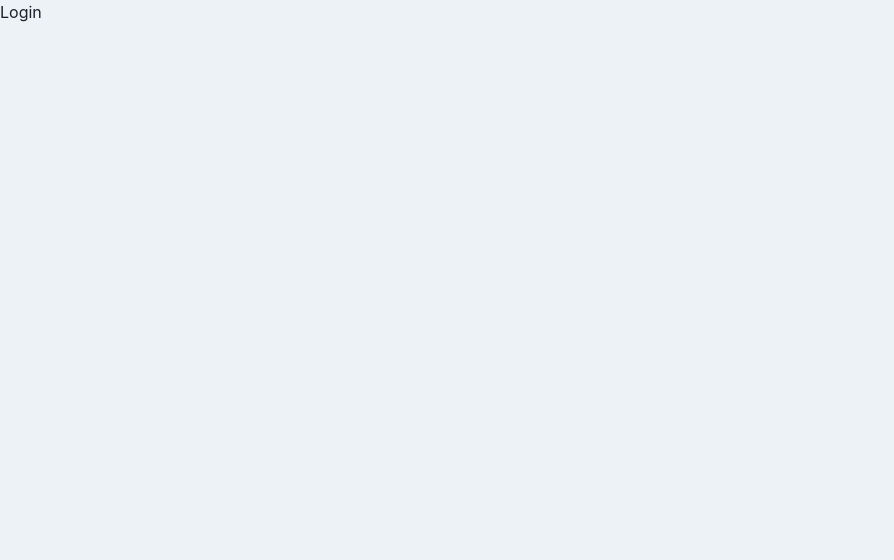
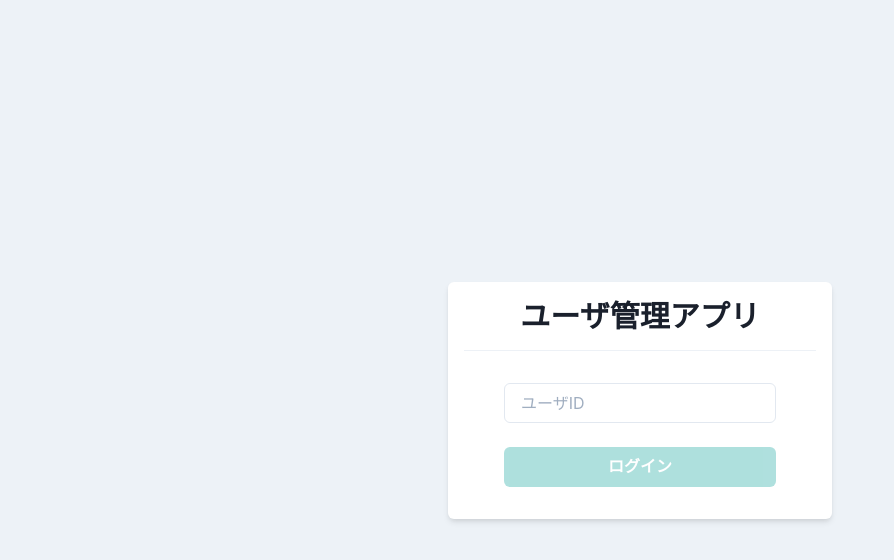
Before and after one commit to takumibv/react-tailwind-boilerplate, a React (Create React App) app: page / in a window 1280 px wide. Shown: the top 560 px of the page, without its empty margins (0-894 px from the left). Built offline with nearby package versions, Linux system fonts and the light colour scheme.

Commit message:
useAuth実装

```diff
--- a/package.json
+++ b/package.json
@@ -47,5 +47,7 @@
       "last 1 safari version"
     ]
   },
-  "devDependencies": {}
+  "devDependencies": {
+    "axios": "^0.24.0"
+  }
 }
--- /dev/null
+++ b/src/components/atoms/button/PrimaryButton.tsx
@@ -0,0 +1,24 @@
+import { Button } from "@chakra-ui/react";
+import { VFC } from "react";
+
+type Props = {
+  children: React.ReactNode;
+  onClick?: () => void;
+  disabled?: boolean;
+  loading?: boolean;
+};
+
+export const PrimaryButton: VFC<Props> = ({ children, onClick, disabled = false, loading = false }) => {
+  return (
+    <Button
+      bg="teal.400"
+      color="white"
+      _hover={{ opacity: "0.8" }}
+      onClick={onClick}
+      disabled={disabled || loading}
+      isLoading={loading}
+    >
+      {children}
+    </Button>
+  );
+}
--- a/src/components/pages/Login.tsx
+++ b/src/components/pages/Login.tsx
@@ -1,5 +1,31 @@
-import { memo, VFC } from "react";
+import { ChangeEvent, memo, useState, VFC } from "react";
+import { Input } from "@chakra-ui/input";
+import { Box, Divider, Flex, Heading, Stack } from "@chakra-ui/layout";
+import { PrimaryButton } from "../atoms/button/PrimaryButton";
+import { useAuth } from "../../hooks/useAuth";
 
 export const Login: VFC = memo(() => {
-  return <div>Login</div>;
+  const [userId, setUserId] = useState("");
+  const { login, loading } = useAuth();
+
+  const onChangeUserId = (e: ChangeEvent<HTMLInputElement>) => {
+    setUserId(e.target.value);
+  };
+
+  const onClickLogin = () => {
+    login(userId);
+  };
+
+  return (
+    <Flex align="center" justify="center" height="100vh">
+      <Box bg="white" w="sm" p={4} borderRadius="md" shadow="md">
+        <Heading as="h1" size="lg" textAlign="center">ユーザ管理アプリ</Heading>
+        <Divider my={4} />
+        <Stack spacing={6} py={4} px={10}>
+          <Input placeholder="ユーザID" defaultValue={userId} onChange={onChangeUserId} />
+          <PrimaryButton onClick={onClickLogin} loading={loading} disabled={userId.length === 0}>ログイン</PrimaryButton>
+        </Stack>
+      </Box>
+    </Flex>
+  );
 })
--- /dev/null
+++ b/src/hooks/useAuth.ts
@@ -0,0 +1,30 @@
+import { useCallback, useState } from "react";
+import axios from "axios";
+import { UserResponse } from "../types/api/userResponse";
+import { useHistory } from "react-router";
+import { useMessage } from "./useMessage";
+
+export const useAuth = () => {
+  const [loading, setLoading] = useState(false);
+  const history = useHistory();
+  const { showMessage } = useMessage();
+
+  const login = useCallback(async (id: string) => {
+    try {
+      setLoading(true);
+      const { data } = await axios.get<UserResponse>(`https://jsonplaceholder.typicode.com/users/${id}`)
+      if (data) {
+        showMessage({ title: "ログインしました。", status: "success" });
+        history.push("/home");
+      } else {
+        showMessage({ title: "ユーザが見つかりません", status: "error" });
+      }
+    } catch (error) {
+      showMessage({ title: "ログインに失敗しました。", status: "error" });
+    } finally {
+      setLoading(false);
+    }
+  }, []);
+
+  return { login, loading };
+};
--- /dev/null
+++ b/src/hooks/useMessage.ts
@@ -0,0 +1,22 @@
+import { useToast } from "@chakra-ui/toast";
+import { useCallback } from "react"
+
+type Props = {
+  title: string;
+  status: "info" | "warning" | "success" | "error";
+};
+
+export const useMessage = () => {
+  const toast = useToast()
+  const showMessage = useCallback(({ title, status }: Props) => {
+    toast({
+      title,
+      status,
+      position: "top",
+      duration: 5000,
+      isClosable: true,
+    })
+  }, []);
+
+  return { showMessage };
+}
--- /dev/null
+++ b/src/types/api/userResponse.ts
@@ -0,0 +1,23 @@
+export type UserResponse = {
+  id: number;
+  name: string;
+  username: string;
+  email: string;
+  address: {
+    street: string;
+    suite: string;
+    city: string;
+    zipcode: string;
+    geo: {
+      lat: string;
+      lng: string;
+    }
+  };
+  phone: string;
+  website: string;
+  company: {
+    name: string;
+    catchPhrase: string;
+    bs: string;
+  }
+}
```
Also changed, not shown: 1 other file (tests, documents, lock files or other folders).
